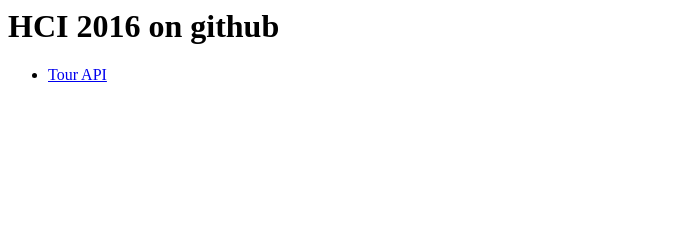
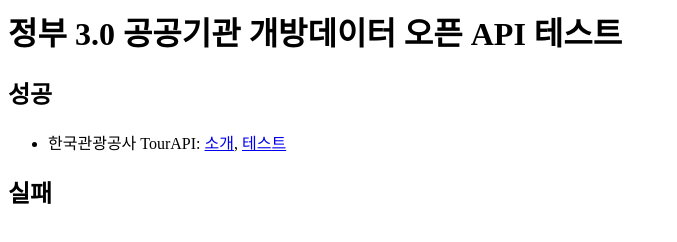
Before and after one commit to lumigraph/lumigraph.github.io, a plain HTML site: page index.html in a window 1280 px wide. Shown: the whole page, without its empty margins (0-677 px from the left). Drawn offline with Linux system fonts and the light colour scheme.

Commit message:
Update index.html

```diff
--- a/index.html
+++ b/index.html
@@ -6,11 +6,18 @@
 </head>
 
 <body>
-	<h1>HCI 2016 on github</h1>
+	<h1>정부 3.0 공공기관 개방데이터 오픈 API 테스트</h1>
 
+	<h2>성공</h2>
 	<ul>
-		<li><a href="./2011726062_tourapi.html">Tour API</a></li>
+		<li>
+			한국관광공사 TourAPI:
+				<a href="http://api.visitkorea.or.kr/main.do">소개</a>,
+				<a href="./2011726062_tourapi.html">테스트</a>
+		</li>
 	</ul>
+
+	<h2>실패</h2>
 </body>
 
 </html>
```
